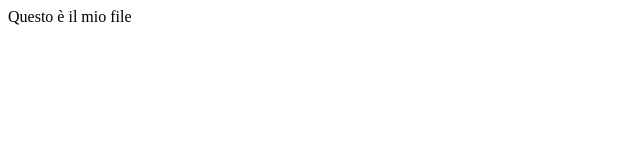
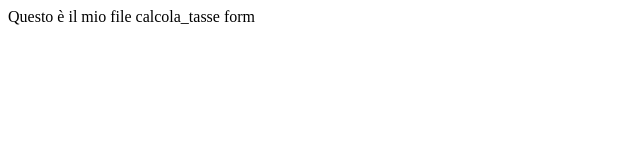
Before and after one commit to MikyM92/lamiapp3, a plain HTML site: page index.html in a window 1280 px wide. Shown: the whole page, without its empty margins (0-640 px from the left). Drawn offline with Linux system fonts and the light colour scheme.

Commit message:
Aggiunto calcola_tasse e modificato index.html

```diff
--- a/index.html
+++ b/index.html
@@ -8,5 +8,6 @@
 </head>
 <body>
     Questo è il mio file
+    calcola_tasse form
 </body>
 </html>
```
Also changed, not shown: calcola_tasse.html (added).
